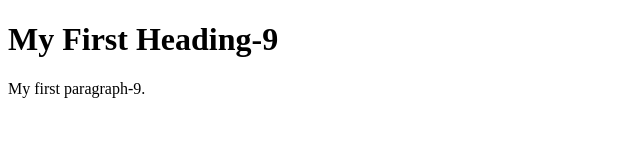
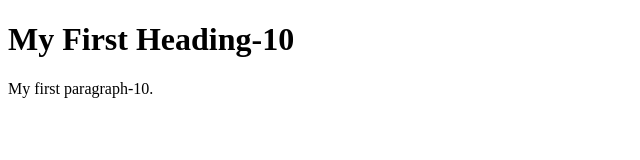
Before and after one commit to Levi-Michael/Web-CI-CD, a plain HTML site: page index.html in a window 1280 px wide. Shown: the full height of the page, 0-640 px from the left. Drawn offline with Linux system fonts and the light colour scheme.

Commit message:
Update index.html

```diff
--- a/index.html
+++ b/index.html
@@ -2,8 +2,8 @@
 <html>
 <body>
 
-<h1>My First Heading-9</h1>
-<p>My first paragraph-9.</p>
+<h1>My First Heading-10</h1>
+<p>My first paragraph-10.</p>
 
 </body>
 </html>
```
